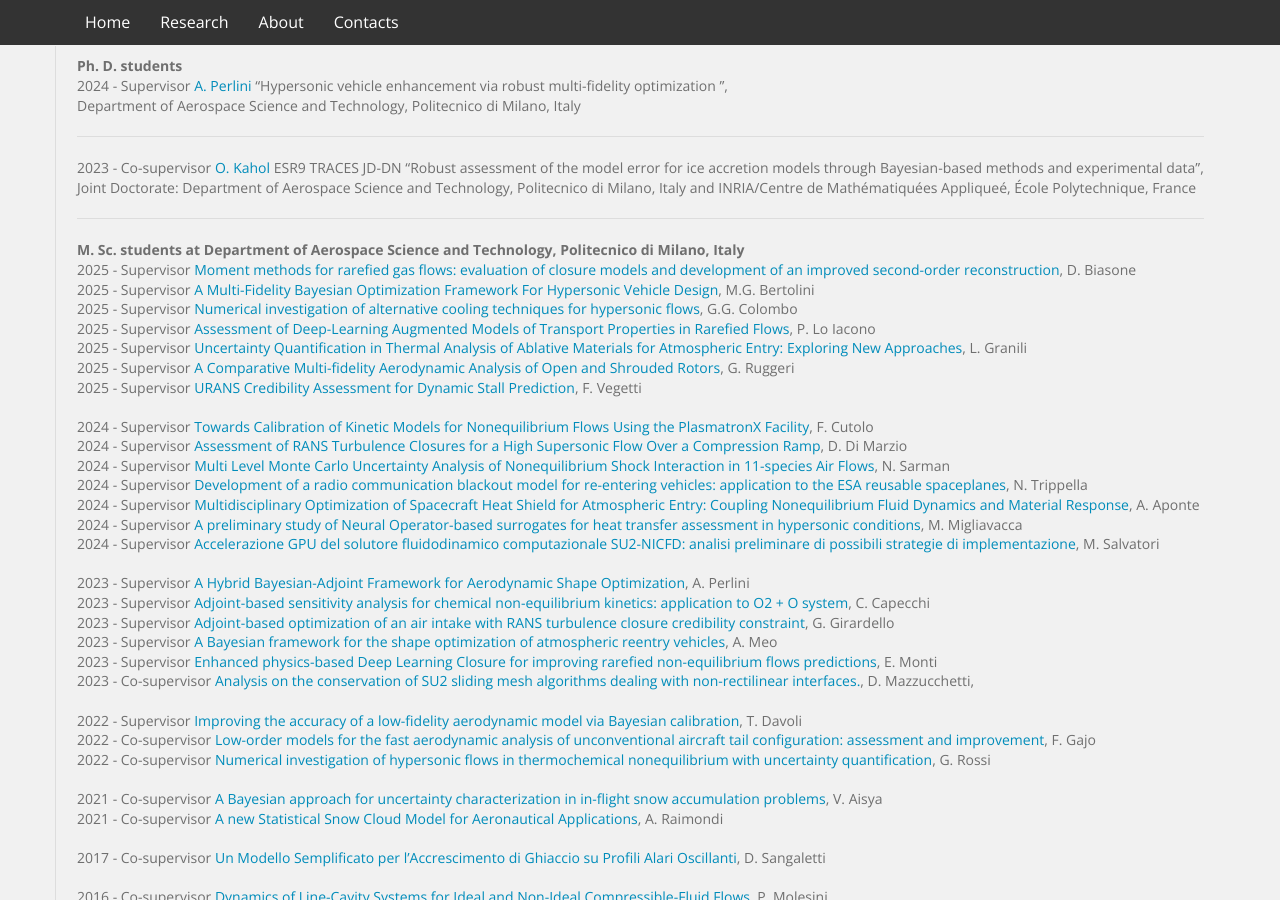
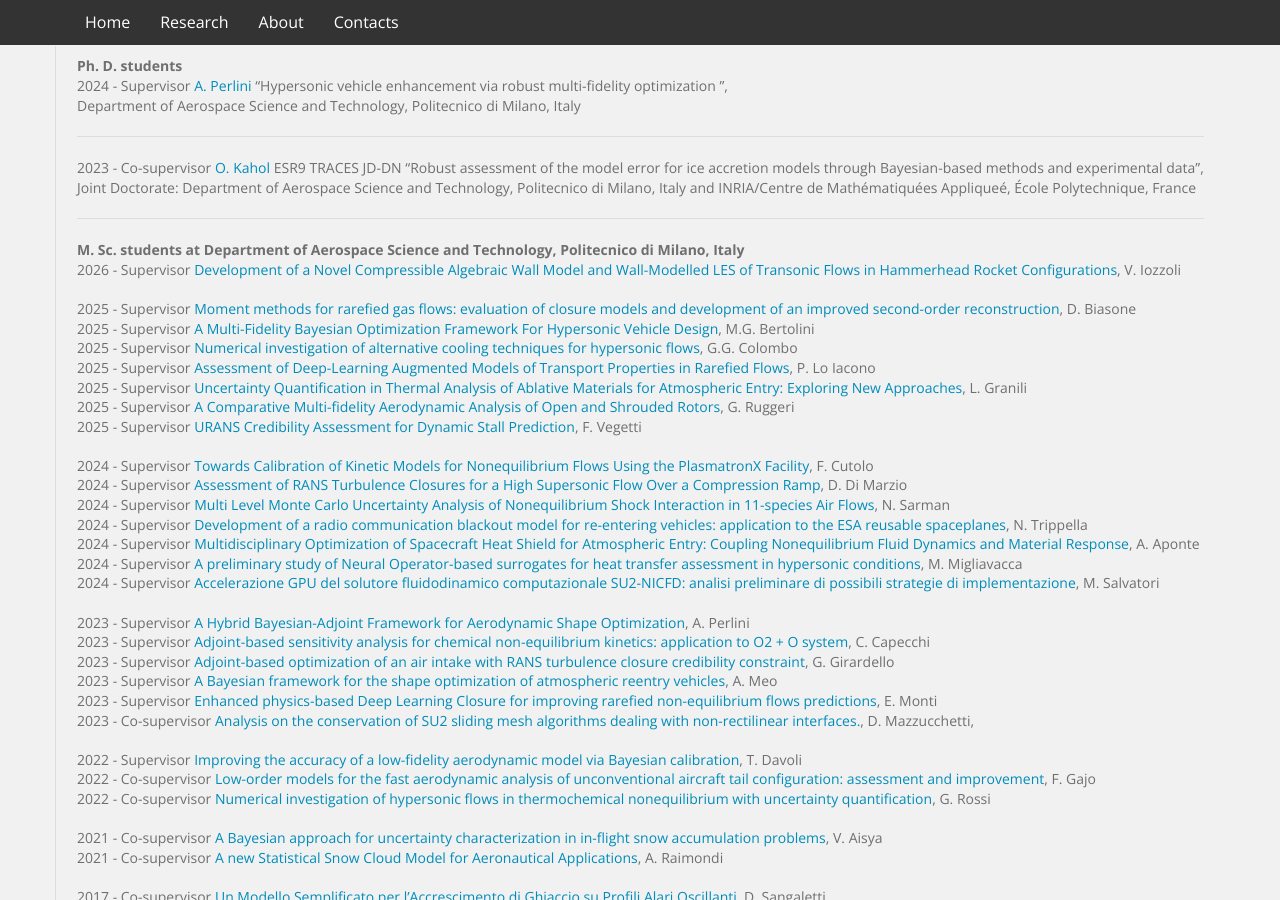
Before and after one commit to LaSerpe/LaSerpe.github.io, a Jekyll site: the page built from index.html, in a window 1280 px wide and 900 px high, scrolled down 2554 px. Built offline with Jekyll 4.4.1, drawn with Linux system fonts in a browser that asks for light colours; nearby versions of some CDN libraries; library files that are not in the unit come from our copies.

Commit message:
added Iozzoli

```diff
--- a/index.html
+++ b/index.html
@@ -171,7 +171,9 @@ layout: default
 
 
 			      <dt><b>M. Sc. students at Department of Aerospace Science and Technology, Politecnico di Milano, Italy</b></dt>
-			      		<dd>2025 - Supervisor <a href="">Moment methods for rarefied gas flows: evaluation of closure models and development of an improved second-order reconstruction</a>, D. Biasone<br>
+			      		<dd>2026 - Supervisor <a href="">Development of a Novel Compressible Algebraic Wall Model and Wall-Modelled LES of Transonic Flows in Hammerhead Rocket Configurations</a>, V. Iozzoli<br>
+			      		<br>
+			      		<dd>2025 - Supervisor <a href=https://hdl.handle.net/10589/247612">Moment methods for rarefied gas flows: evaluation of closure models and development of an improved second-order reconstruction</a>, D. Biasone<br>
 			      		<dd>2025 - Supervisor <a href="https://hdl.handle.net/10589/243600">A Multi-Fidelity Bayesian Optimization Framework For Hypersonic Vehicle Design</a>, M.G. Bertolini<br>
 			      		<dd>2025 - Supervisor <a href="https://hdl.handle.net/10589/240707">Numerical investigation of alternative cooling techniques for hypersonic flows</a>, G.G. Colombo<br>
 			      		<dd>2025 - Supervisor <a href="https://hdl.handle.net/10589/240614">Assessment of Deep-Learning Augmented Models of Transport Properties in Rarefied Flows</a>, P. Lo Iacono<br>
```
